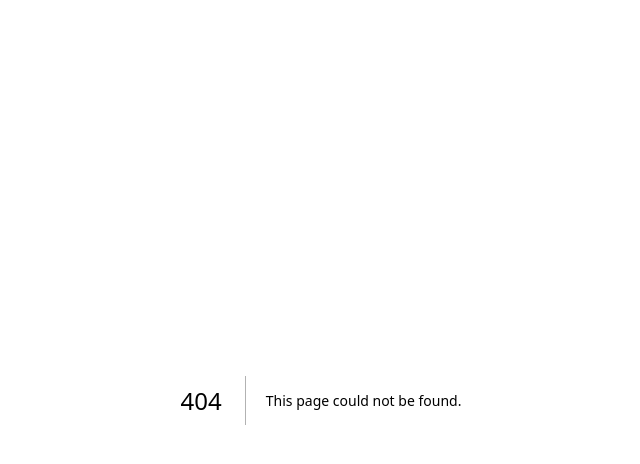
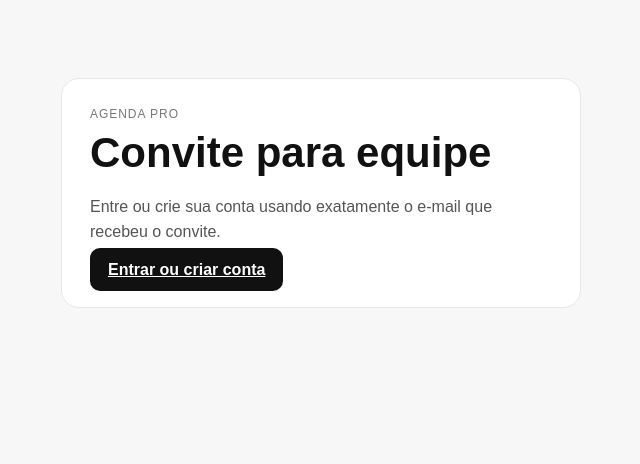
Before and after one commit to DSBENI2025/DS-PRIMEIRO-PROJETO, a Next.js app: page /convite/1 in a window 1280 px wide. Before the commit this address had no page. Shown: the top 464 px of the page, without its empty margins (319-959 px from the left). Built offline with nearby package versions, Linux system fonts and the light colour scheme; no server answers.

Commit message:
feat: add app/convite/[token]/page.tsx

```diff
--- /dev/null
+++ b/app/convite/[token]/page.tsx
@@ -0,0 +1,101 @@
+"use client";
+
+import { useEffect, useState } from "react";
+import { useParams } from "next/navigation";
+import { getSupabaseBrowser } from "@/lib/supabase-browser";
+
+export default function AcceptInvitationPage() {
+  const params = useParams<{ token: string }>();
+  const inviteToken = String(params.token || "");
+  const [authenticated, setAuthenticated] = useState(false);
+  const [message, setMessage] = useState("");
+  const [accepted, setAccepted] = useState(false);
+  const [loading, setLoading] = useState(true);
+
+  useEffect(() => {
+    async function check() {
+      const supabase = getSupabaseBrowser();
+      const { data } = await supabase.auth.getSession();
+      setAuthenticated(Boolean(data.session));
+      setLoading(false);
+    }
+
+    check();
+  }, []);
+
+  async function accept() {
+    setMessage("");
+    const supabase = getSupabaseBrowser();
+    const { data } = await supabase.auth.getSession();
+    const accessToken = data.session?.access_token;
+
+    if (!accessToken) {
+      setAuthenticated(false);
+      return;
+    }
+
+    const response = await fetch("/api/team/invitations/accept", {
+      method: "POST",
+      headers: {
+        "Content-Type": "application/json",
+        Authorization: "Bearer " + accessToken,
+      },
+      body: JSON.stringify({ token: inviteToken }),
+    });
+
+    const result = await response.json();
+
+    if (!response.ok) {
+      setMessage(result.error || "Não foi possível aceitar o convite.");
+      return;
+    }
+
+    setAccepted(true);
+    setMessage("Convite aceito. Seu acesso à equipe está ativo.");
+  }
+
+  const nextPath = "/convite/" + encodeURIComponent(inviteToken);
+
+  if (loading) {
+    return <main><div className="card form-card">Carregando convite...</div></main>;
+  }
+
+  return (
+    <main>
+      <div className="card form-card">
+        <div className="muted">AGENDA PRO</div>
+        <h1>Convite para equipe</h1>
+
+        {!authenticated ? (
+          <>
+            <p>
+              Entre ou crie sua conta usando exatamente o e-mail que recebeu o
+              convite.
+            </p>
+            <a
+              className="cta"
+              href={"/login?next=" + encodeURIComponent(nextPath)}
+            >
+              Entrar ou criar conta
+            </a>
+          </>
+        ) : accepted ? (
+          <a className="cta" href="/painel">
+            Abrir meu painel
+          </a>
+        ) : (
+          <>
+            <p>
+              Confirme para vincular sua conta a este estabelecimento.
+            </p>
+            <button className="cta" onClick={accept}>
+              Aceitar convite
+            </button>
+          </>
+        )}
+
+        {message && <p>{message}</p>}
+      </div>
+    </main>
+  );
+}
```
